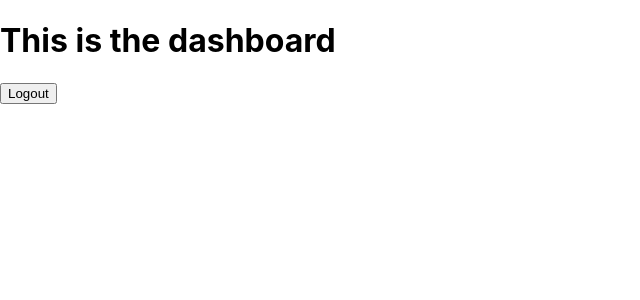
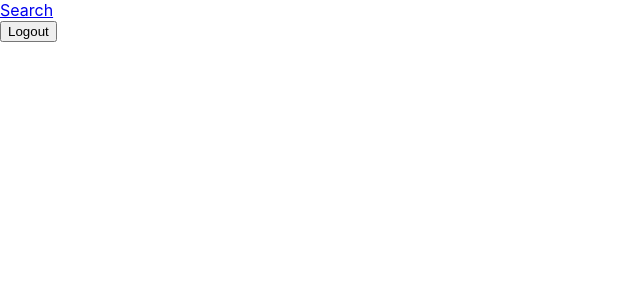
Before and after one commit to debersole81/audiophile, a React (Create React App) app: page /dashboard in a window 1280 px wide. Shown: the top 300 px of the page, without its empty margins (0-640 px from the left). Built offline with nearby package versions, Linux system fonts and the light colour scheme.

Commit message:
Passed the search component prop to the search route component

```diff
--- a/src/components/Dashboard.js
+++ b/src/components/Dashboard.js
@@ -13,13 +13,14 @@ function Dashboard (props) {
 
     return(
         <div>
-            <h1>This is the dashboard</h1>
-                <Switch>
-                    <Route exact path="/collection" />
-                    <Route exact path="/wishlist" />
-                    <Route exact path="/randomizer" />
-                    <Route exact path="/search" />
-                </Switch>
+            <Link to="/dashboard/search"> Search </Link>
+            <Switch>
+                <Route exact path="/collection" />
+                <Route exact path="/wishlist" />
+                <Route exact path="/randomizer" />
+                <Route exact path="/dashboard/search" component={Search} />
+            </Switch>
+            <br />
             <button onClick={props.logoutSubmit}>
                 Logout
             </button>
```
